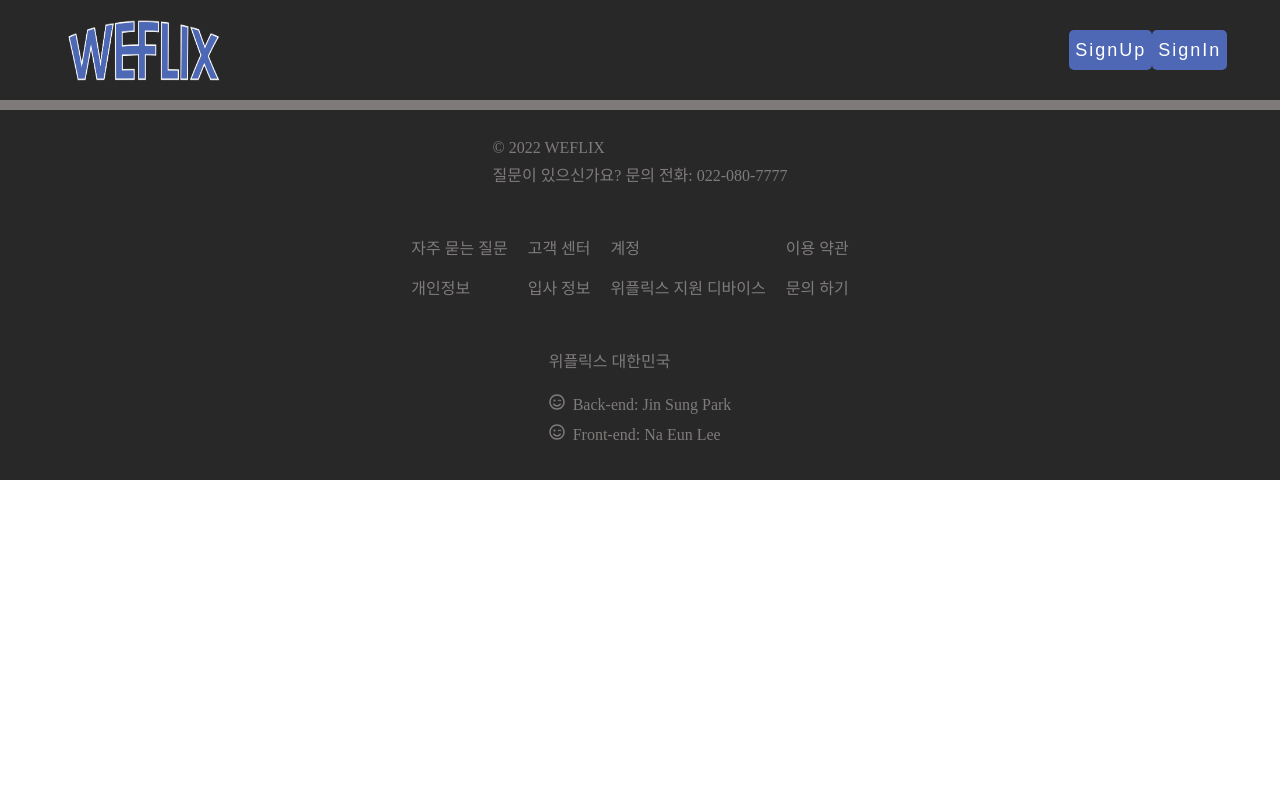
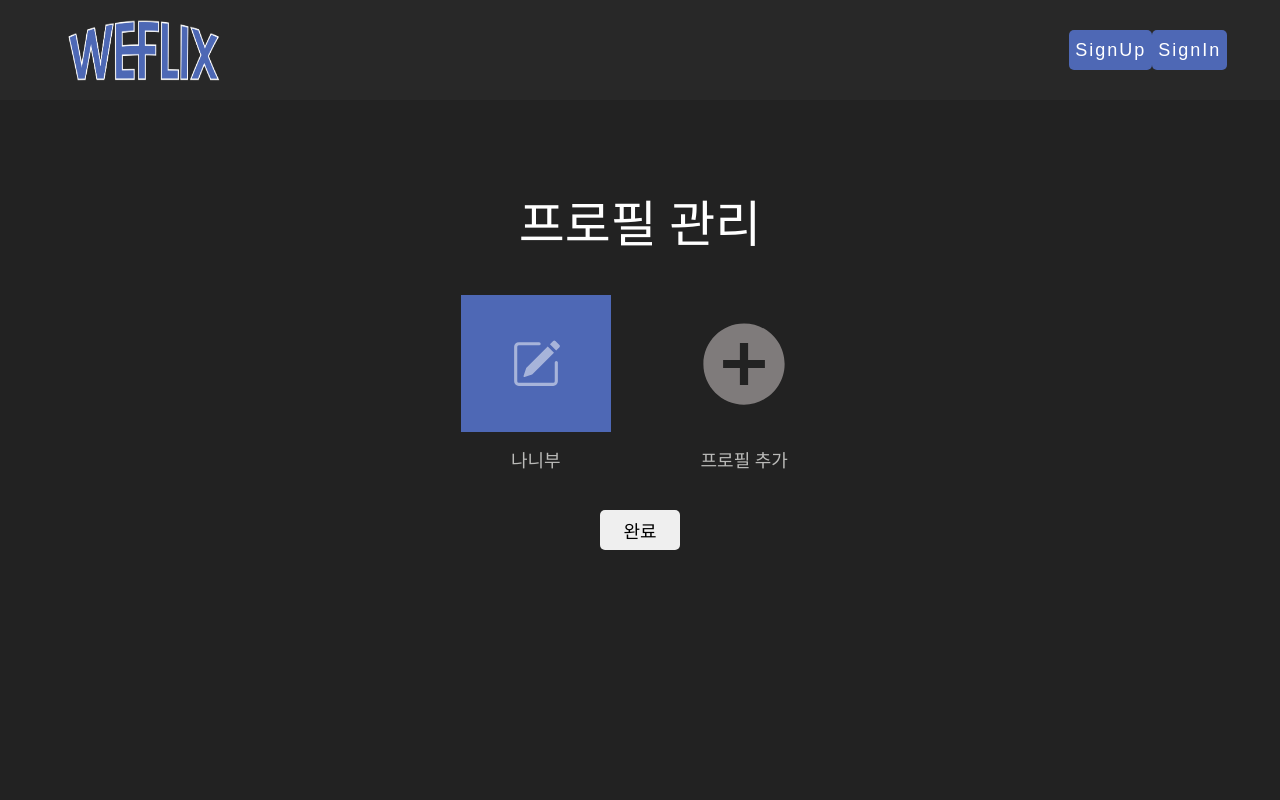
Before and after one commit to cotton-cotton/project-weflix, a React (Create React App) app: page /profile/user in a window 1280 px wide. Shown: the top 800 px of the page. Built offline with nearby package versions, Linux system fonts and the light colour scheme.

Commit message:
Add: 프로필 관리 페이지 레이아웃

```diff
--- a/src/Router.js
+++ b/src/Router.js
@@ -5,6 +5,7 @@ import Footer from './components/Footer/Footer';
 import Main from './pages/Main/Main';
 import SignUp from './pages/SignUp/SignUp';
 import SignIn from './pages/SignIn/SignIn';
+import UserProfile from './pages/UserProfile/UserProfile';
 
 const Router = () => {
   return (
@@ -14,6 +15,7 @@ const Router = () => {
         <Route path="/" element={<Main />} />
         <Route path="/signup" element={<SignUp />} />
         <Route path="/signin" element={<SignIn />} />
+        <Route path="/profile/user" element={<UserProfile />} />
       </Routes>
       <Footer />
     </BrowserRouter>
--- /dev/null
+++ b/src/pages/UserProfile/UserProfile.js
@@ -0,0 +1,31 @@
+import React from 'react';
+import * as S from './UserProfile.style';
+import { IoMdAddCircle } from 'react-icons/io';
+import { BsPencilSquare } from 'react-icons/bs';
+
+const UserProfile = () => {
+  return (
+    <S.SelectWrapper>
+      <S.ProfileContainer>
+        <S.Title>프로필 관리</S.Title>
+        <S.ImageContainer>
+          <S.ProfileImg>
+            <S.Image>
+              <BsPencilSquare size="50" color="#fff" opacity="50%" />
+            </S.Image>
+            <S.Name>나니부</S.Name>
+          </S.ProfileImg>
+          <S.ProfileImg>
+            <S.Add>
+              <IoMdAddCircle size="100" color="#7f7b7b" />
+            </S.Add>
+            <S.Name>프로필 추가</S.Name>
+          </S.ProfileImg>
+        </S.ImageContainer>
+        <S.RegisterButton>완료</S.RegisterButton>
+      </S.ProfileContainer>
+    </S.SelectWrapper>
+  );
+};
+
+export default UserProfile;
--- /dev/null
+++ b/src/pages/UserProfile/UserProfile.style.js
@@ -0,0 +1,67 @@
+import styled from 'styled-components';
+
+export const SelectWrapper = styled.main`
+  display: flex;
+  flex-direction: column;
+  height: 100vh;
+  padding-top: 100px;
+  background-color: ${({ theme }) => theme.black};
+`;
+export const ProfileContainer = styled.section`
+  display: flex;
+  flex-direction: column;
+  align-items: center;
+  height: 50%;
+`;
+export const Title = styled.p`
+  margin-bottom: 45px;
+  color: ${({ theme }) => theme.white};
+  font-size: ${({ theme }) => theme.big};
+`;
+export const ImageContainer = styled.div`
+  display: flex;
+  justify-content: space-between;
+  width: 28%;
+  height: 50%;
+`;
+export const ProfileImg = styled.div`
+  display: flex;
+  flex-direction: column;
+  align-items: center;
+`;
+export const Image = styled.div`
+  display: flex;
+  align-items: center;
+  justify-content: center;
+  width: 150px;
+  height: 150px;
+  margin-bottom: 20px;
+  background-color: ${({ theme }) => theme.mainBlue};
+  cursor: pointer;
+`;
+export const Name = styled.p`
+  color: ${({ theme }) => theme.lightGray};
+  font-size: ${({ theme }) => theme.medium};
+  font-weight: ${({ theme }) => theme.normal};
+`;
+export const Add = styled.button`
+  display: flex;
+  align-items: center;
+  justify-content: center;
+  width: 150px;
+  height: 150px;
+  margin-bottom: 20px;
+  background: none;
+  border: none;
+  cursor: pointer;
+`;
+export const RegisterButton = styled.button`
+  width: 80px;
+  height: 40px;
+  margin-top: 40px;
+  font-size: ${({ theme }) => theme.medium};
+  font-weight: ${({ theme }) => theme.normal};
+  border: none;
+  border-radius: 5px;
+  cursor: pointer;
+`;
--- a/src/styles/theme.js
+++ b/src/styles/theme.js
@@ -16,7 +16,7 @@ const theme = {
   small: '14px',
 
   bold: '700',
-  normal: '400',
+  normal: '500',
   light: '200',
 };
 
```
